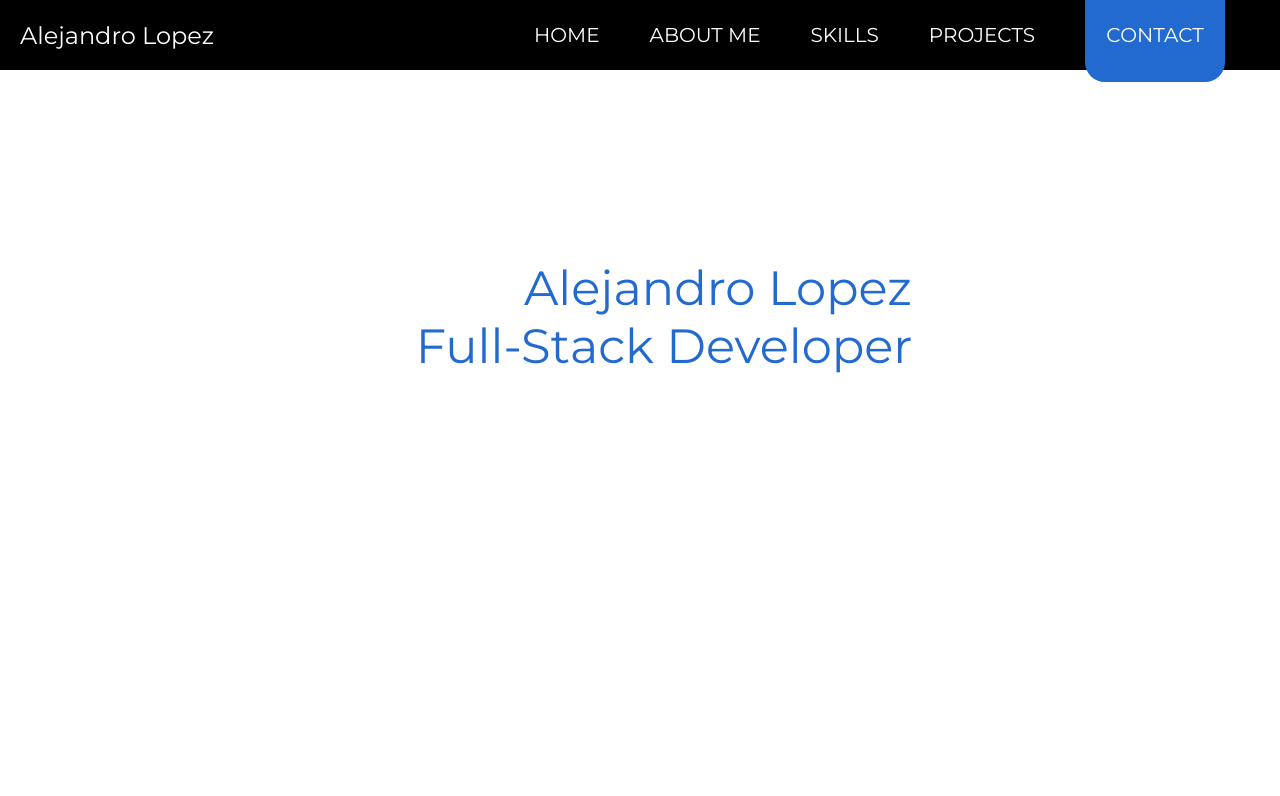
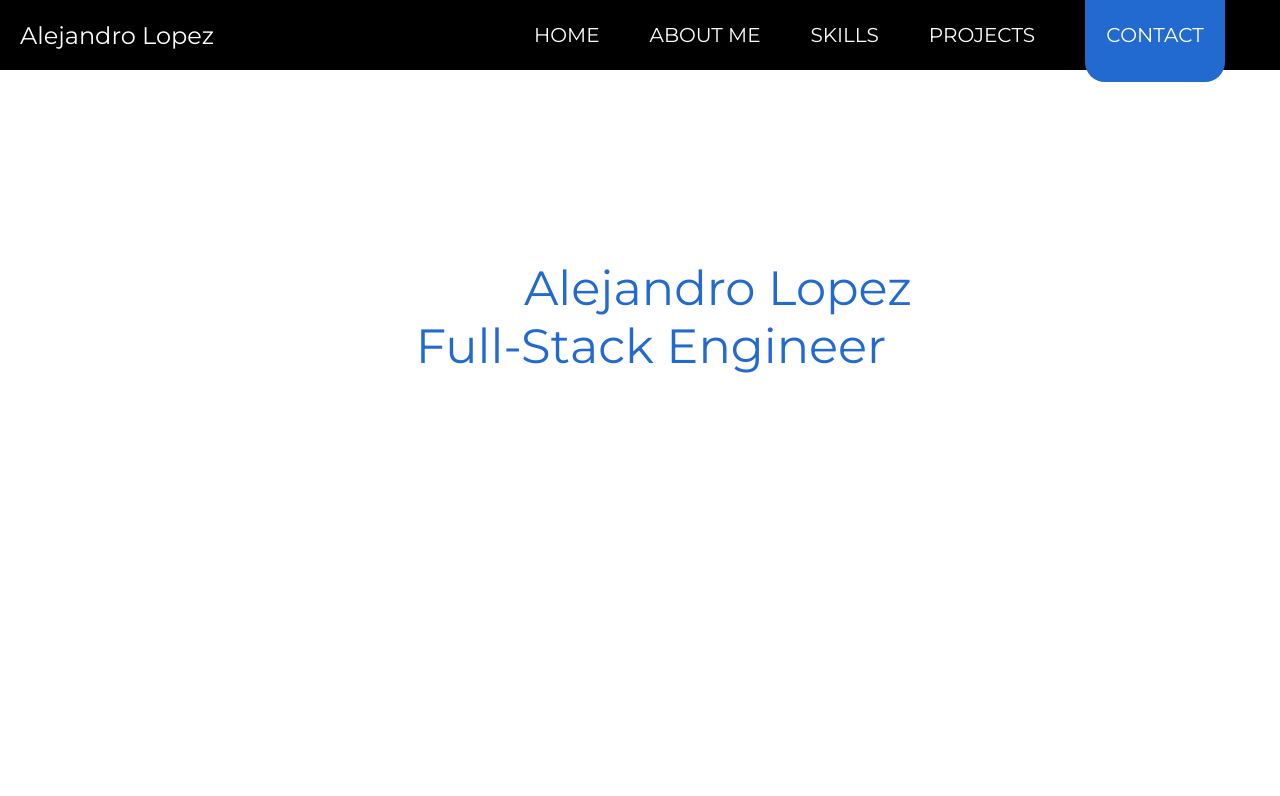
Before and after one commit to AlejandroALopez/personal-website, a React (Create React App) app: page / in a window 1280 px wide. Shown: the top 796 px of the page. Built offline with nearby package versions, Linux system fonts and the light colour scheme; grey boxes are pictures that could not be loaded.

Commit message:
updated cv and role

```diff
--- a/src/pages/landingPage/index.js
+++ b/src/pages/landingPage/index.js
@@ -94,7 +94,7 @@ export default function LandingPage() {
             {' '}
             and I am a
             {' '}
-            <span>Full-Stack Developer</span>
+            <span>Full-Stack Engineer</span>
           </p>
           <div className="intro-buttons-container">
             <Link to="contact" spy smooth duration={500}>
```
Also changed, not shown: 1 other file (tests, documents, lock files or other folders).
